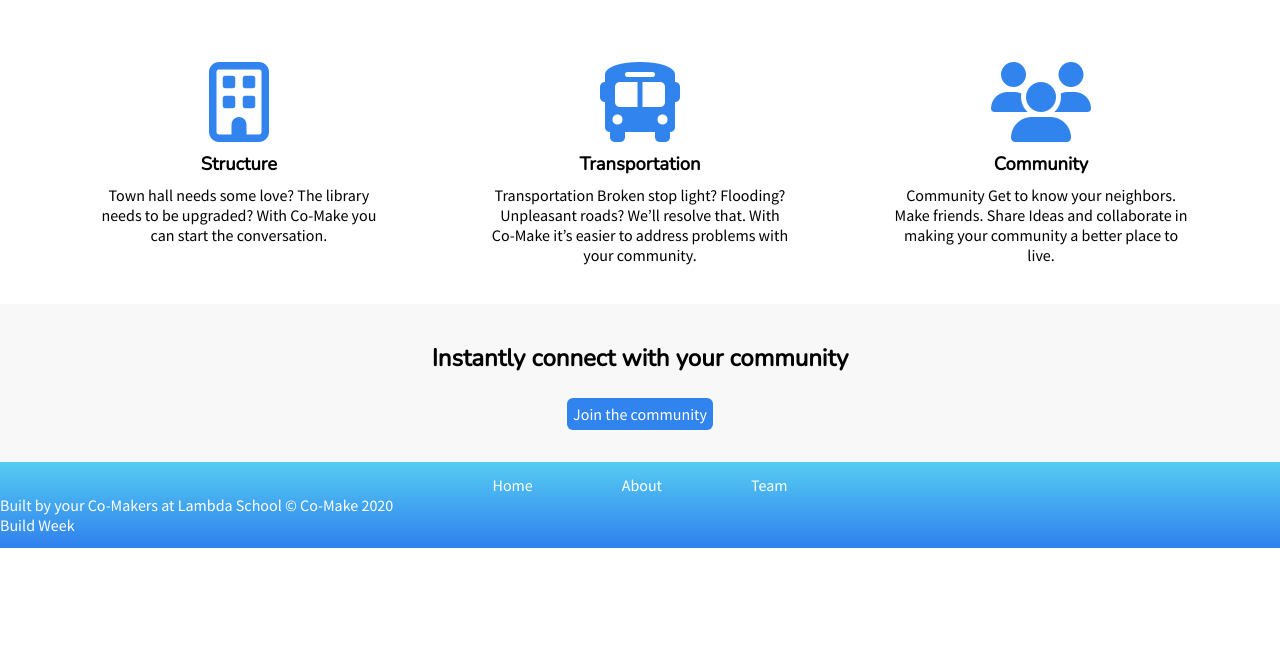
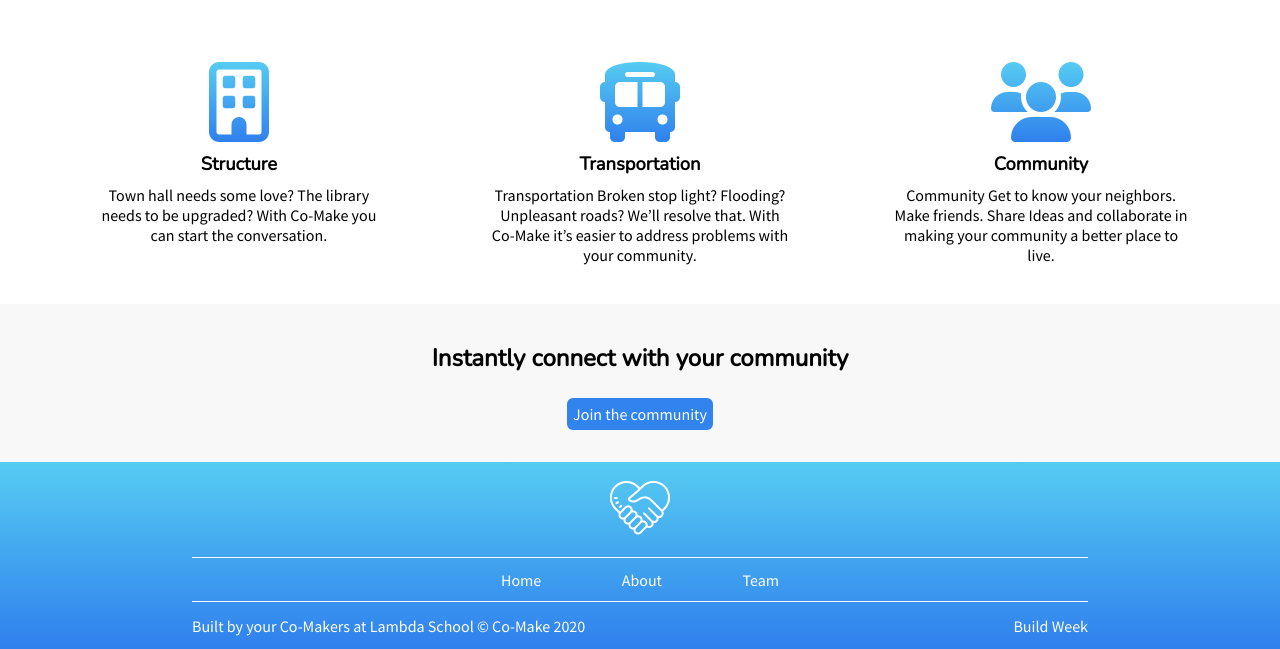
Before and after one commit to build-week-co-make-8-21/user-interface, a website: page index.html in a window 1280 px wide. Shown: the part 458-1107 px from the top of the page. Before the commit the page ends 1006 px from the top, so only its background shows below. Drawn offline with nearby package versions, Linux system fonts and the light colour scheme.

Commit message:
Added linear gradient to icons in the uses section

```diff
--- a/css/index.css
+++ b/css/index.css
@@ -132,7 +132,13 @@ header .content-container {
 
 .tile i {
     font-size: 5rem;
-    color: #3184ed;
+    background: -moz-linear-gradient(top, #56ccf2 0%, #2f80ed 100%);
+    background: -webkit-linear-gradient(top, #56ccf2 0%, #2f80ed 100%);
+    background: linear-gradient(to bottom, #56ccf2, #2f80ed);
+    -webkit-background-clip: text;
+    -moz-background-clip: text;
+    background-clip: text;
+    -webkit-text-fill-color: transparent;
 }
 
 .tile h3 {
@@ -160,13 +166,44 @@ footer {
     padding: 1% 0;
 }
 
+footer .container {
+    width: 70%;
+    margin: 0 auto;
+    display: flex;
+    flex-direction: column;
+    align-items: center;
+}
+
+footer .logo-icon {
+    width: 64px;
+    margin-bottom: 2%;
+}
+
 footer nav {
-    width: 30%;
+    width: 40%;
     margin: 0 auto;
     display: flex;
     justify-content: space-around;
+    margin: 1.3% 0;
 }
 
 footer nav a {
     color: white;
 }
+
+footer .text-container {
+    width: 100%;
+    display: flex;
+    justify-content: space-between;
+    margin-top: 1.5%;
+}
+
+footer hr {
+    color: white;
+    background-color: white;
+}
+
+.break {
+    border-bottom: 1px solid white;
+    width: 100%;
+}
--- a/index.html
+++ b/index.html
@@ -60,13 +60,16 @@
         </div>
     </section>
     <footer>
-        <div>
+        <div class="container">
+            <img src="assets/logo-white.png" alt="" class="logo-icon">
+            <div class="break"></div>
             <nav>
                 <a href="">Home</a>
                 <a href="">About</a>
                 <a href="">Team</a>
             </nav>
-            <div>
+            <div class="break"></div>
+            <div class="text-container">
                 <p>Built by your Co-Makers at Lambda School © Co-Make 2020</p>
                 <p>Build Week</p>
             </div>
```
Also changed, not shown: assets/logo-white.png (added).
